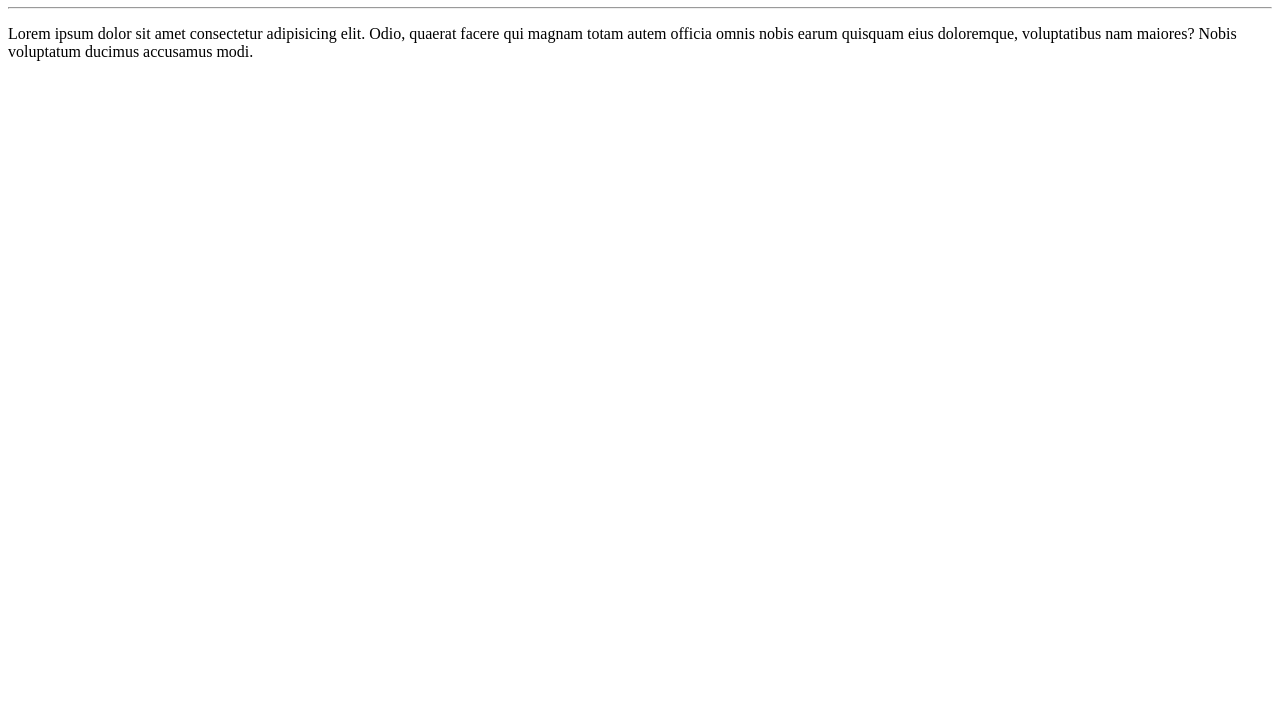
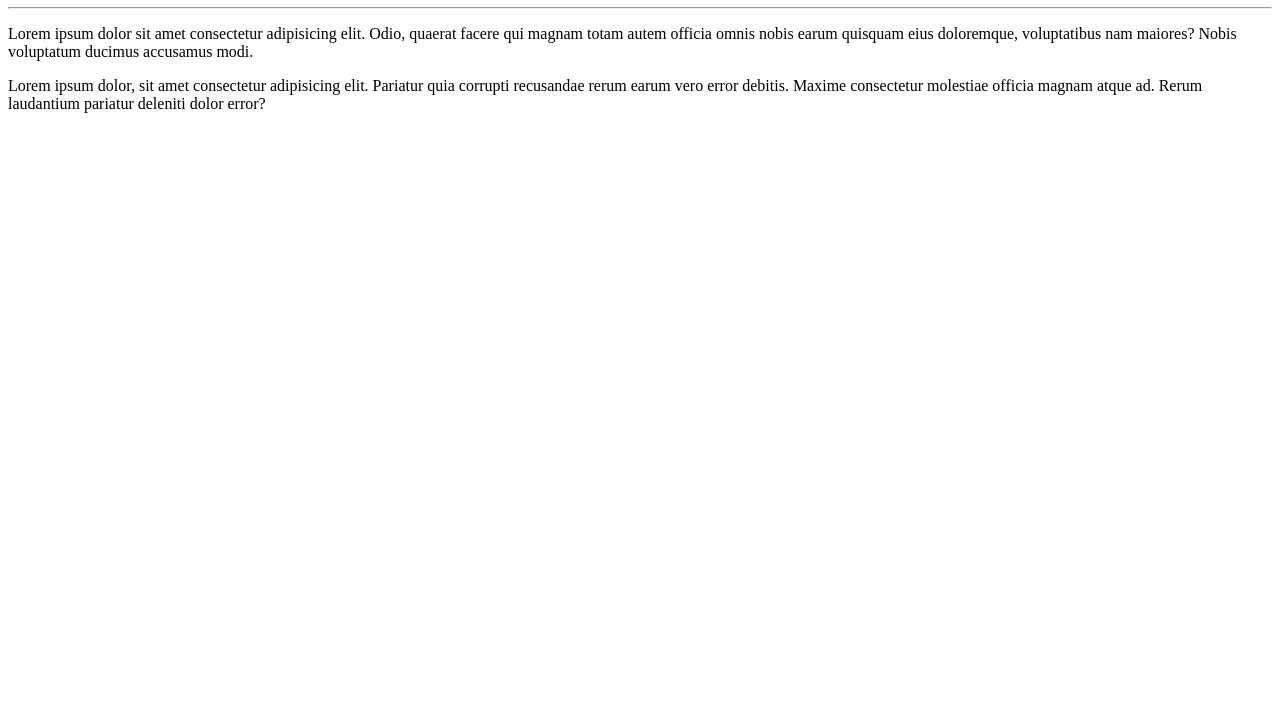
Before and after one commit to GeyltonC/Ola-Mundo, a plain HTML site: page site-exemplo/index.html in a window 1280 px wide. Shown: the part 73-800 px from the top of the page. Drawn offline with Linux system fonts and the light colour scheme.

Commit message:
adicionei um paragrafo

```diff
--- a/site-exemplo/index.html
+++ b/site-exemplo/index.html
@@ -10,5 +10,6 @@
     <h1>Olá, Mundo!</h1>
     <hr>
     <p>Lorem ipsum dolor sit amet consectetur adipisicing elit. Odio, quaerat facere qui magnam totam autem officia omnis nobis earum quisquam eius doloremque, voluptatibus nam maiores? Nobis voluptatum ducimus accusamus modi.</p>
+    <p>Lorem ipsum dolor, sit amet consectetur adipisicing elit. Pariatur quia corrupti recusandae rerum earum vero error debitis. Maxime consectetur molestiae officia magnam atque ad. Rerum laudantium pariatur deleniti dolor error?</p>
 </body>
 </html>
```
